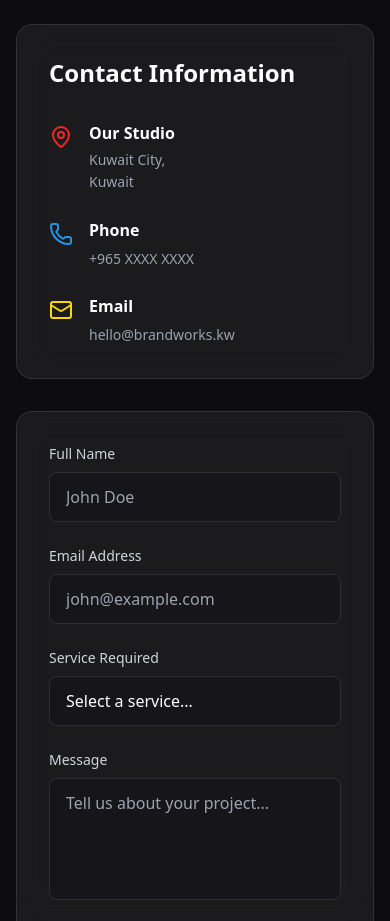
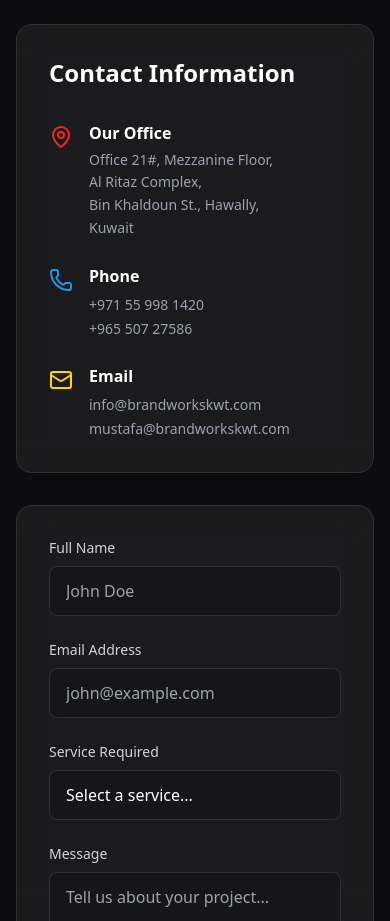
Before and after one commit to LetMeCookPls/Brandworks, a Next.js app: page / in a window 390 px wide. Shown: the part 7100-8021 px from the top of the page. Built offline with nearby package versions, Linux system fonts and the light colour scheme.

Commit message:
Update contact details (address, phone, email)

```diff
--- a/components/sections/Contact.tsx
+++ b/components/sections/Contact.tsx
@@ -42,9 +42,11 @@ export default function Contact() {
                 <div className="flex items-start gap-4 text-gray-300">
                   <div className="mt-1 text-brand-red"><MapPin size={24} /></div>
                   <div>
-                    <h4 className="font-space-grotesk font-semibold text-white mb-1">Our Studio</h4>
+                    <h4 className="font-space-grotesk font-semibold text-white mb-1">Our Office</h4>
                     <p className="font-dm-sans text-sm leading-relaxed text-gray-400">
-                      Kuwait City,<br/>
+                      Office 21#, Mezzanine Floor,<br/>
+                      Al Ritaz Complex,<br/>
+                      Bin Khaldoun St., Hawally,<br/>
                       Kuwait
                     </p>
                   </div>
@@ -54,8 +56,11 @@ export default function Contact() {
                   <div className="mt-1 text-brand-blue-light"><Phone size={24} /></div>
                   <div>
                     <h4 className="font-space-grotesk font-semibold text-white mb-1">Phone</h4>
-                    <a href="tel:+96500000000" className="font-dm-sans text-sm text-gray-400 hover:text-white transition-colors">
-                      +965 XXXX XXXX
+                    <a href="tel:+971559981420" className="font-dm-sans text-sm text-gray-400 hover:text-white transition-colors">
+                      +971 55 998 1420
+                    </a> <br />
+                    <a href="tel:+96550727586" className="font-dm-sans text-sm text-gray-400 hover:text-white transition-colors">
+                      +965 507 27586
                     </a>
                   </div>
                 </div>
@@ -64,8 +69,11 @@ export default function Contact() {
                   <div className="mt-1 text-brand-yellow"><Mail size={24} /></div>
                   <div>
                     <h4 className="font-space-grotesk font-semibold text-white mb-1">Email</h4>
-                    <a href="mailto:hello@brandworks.kw" className="font-dm-sans text-sm text-gray-400 hover:text-white transition-colors">
-                      hello@brandworks.kw
+                    <a href="mailto:info@brandworkskwt.com" className="font-dm-sans text-sm text-gray-400 hover:text-white transition-colors">
+                      info@brandworkskwt.com
+                    </a><br />
+                    <a href="mailto:mustafa@brandworkskwt.com" className="font-dm-sans text-sm text-gray-400 hover:text-white transition-colors">
+                      mustafa@brandworkskwt.com
                     </a>
                   </div>
                 </div>
```
